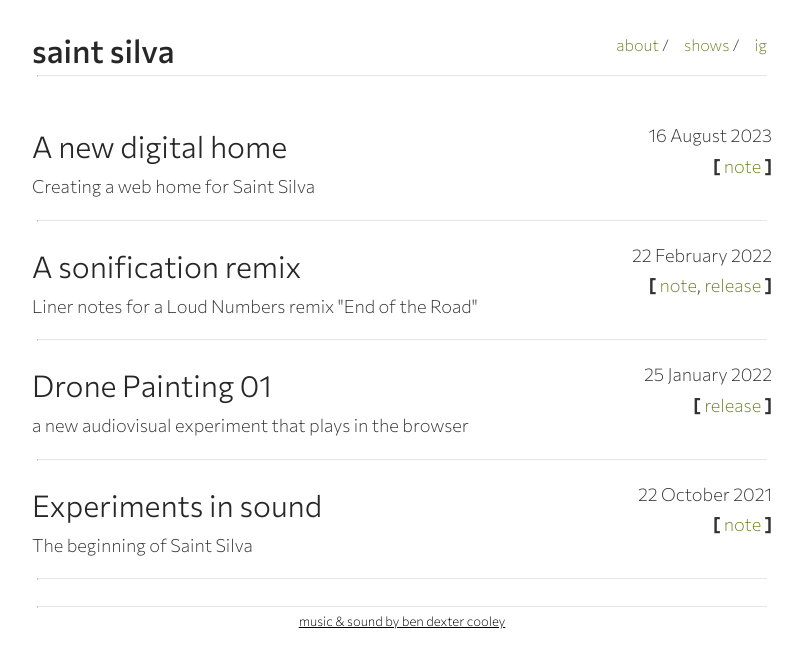
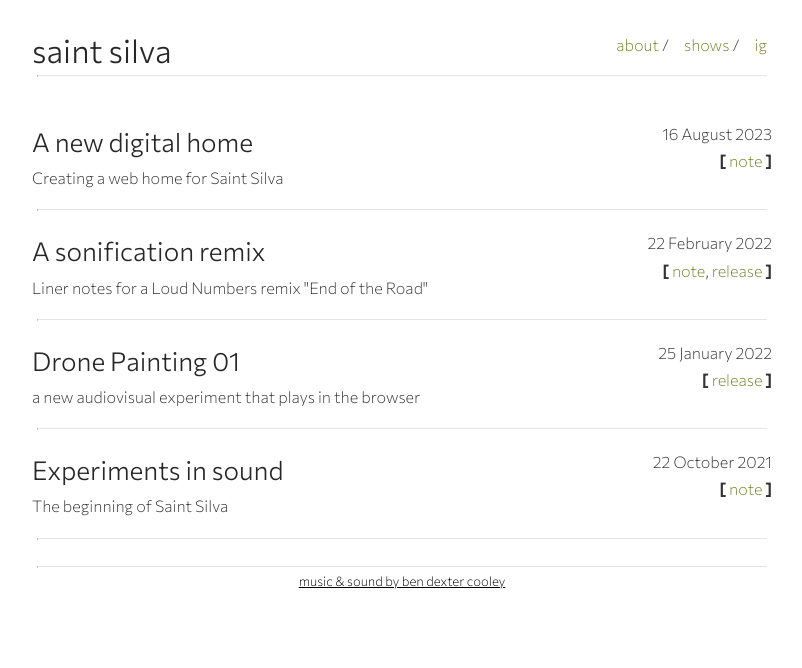
Before and after one commit to bendoesdata/saint-silva, a Jekyll site: the page built from index.html, in a window 1280 px wide. Shown: the top 668 px of the page, without its empty margins (238-1040 px from the left). Built offline with Jekyll 4.4.1, drawn with Linux system fonts in a browser that asks for light colours.

Commit message:
change font size

```diff
--- a/css/main.scss
+++ b/css/main.scss
@@ -68,7 +68,7 @@ code {
         font-size: 32px;
         color: #272727;
         display: inline-block;
-        font-weight: 500;
+        font-weight: 300;
     }
 }
 
@@ -80,17 +80,18 @@ code {
         max-width: 500px;
         color: #272727;
         display: inline-block;
-        font-size: 30px;
+        font-size: 26px;
         font-weight: 300;
     }
     .details{
         @extend .pull-right;
         text-align: right;
         margin-left: 20px;
-        font-size: 18px;
+        font-size: 16px;
     }
     .subtitle{
         max-width: 500px;
+        font-size: 16px
     }
 }
 
```
